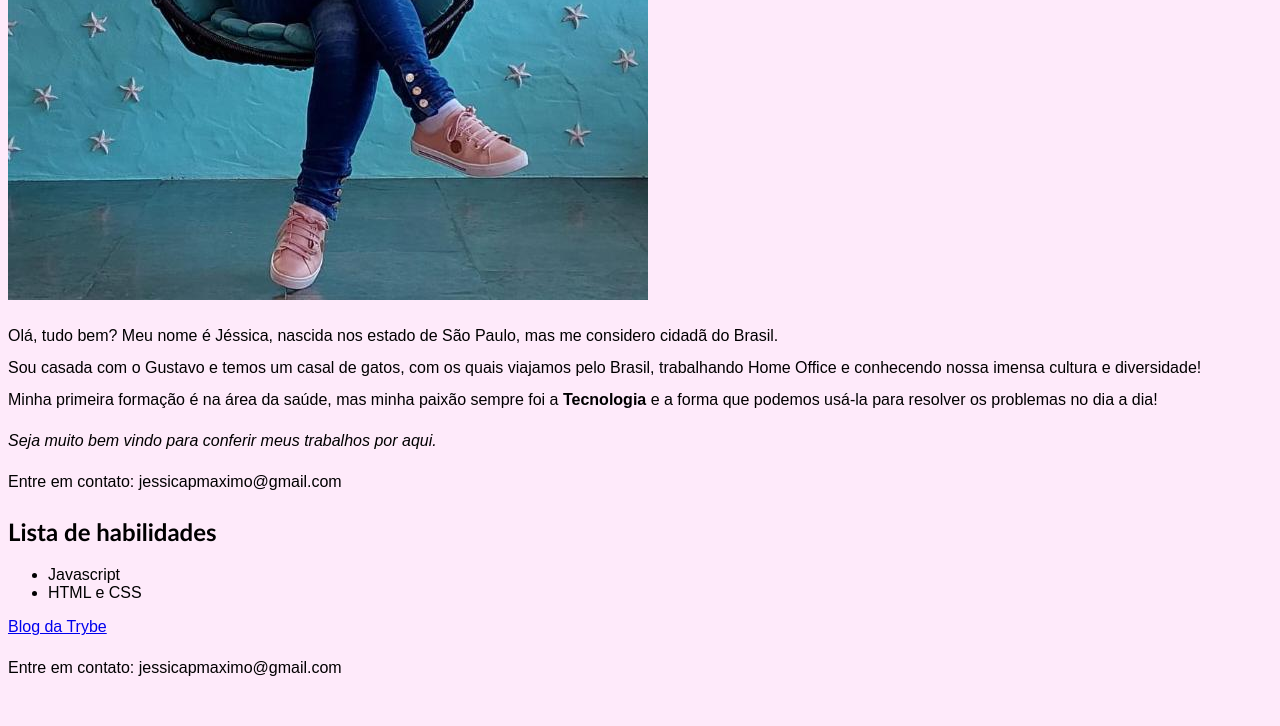
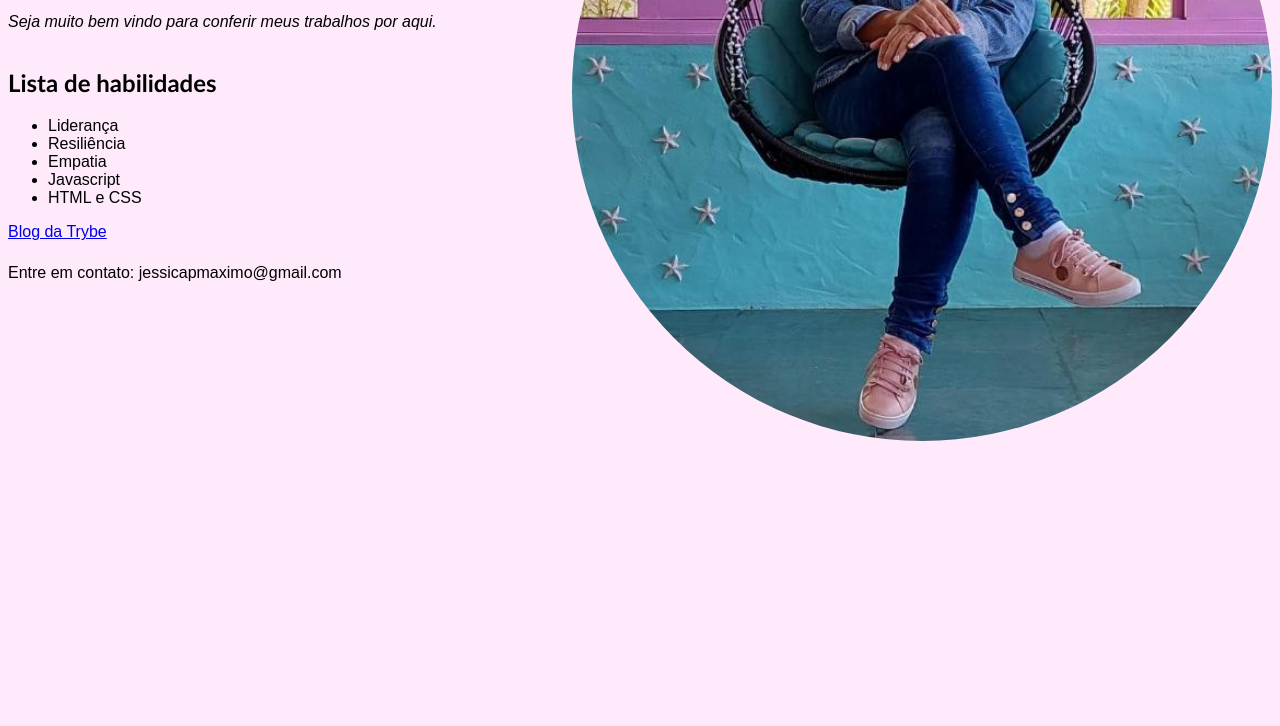
Before and after one commit to jessicapironato/jessicapironato.github.io, a plain HTML site: page index.html in a window 1280 px wide. Shown: the part 542-1268 px from the top of the page. After the commit the page ends 983 px from the top, so only its background shows below. Drawn offline with Linux system fonts and the light colour scheme.

Commit message:
Update index.html

```diff
--- a/index.html
+++ b/index.html
@@ -7,33 +7,43 @@
     <title>Portfólio</title>
 
     <link rel="stylesheet" href="style.css">
+    <link rel="preconnect" href="https://fonts.googleapis.com">
+<link rel="preconnect" href="https://fonts.gstatic.com" crossorigin>
+<link href="https://fonts.googleapis.com/css2?family=Satisfy&display=swap" rel="stylesheet">
 </head>
 <body>
     <h1>Jéssica Pironato Máximo Gama</h1>
-    <h2>Bem vindo ao meu cantinho!</h2>
+    <h2>Bem vindo ao meu cantinho!</h2> <br>
+
 
     <ul>
         <li><a href="#Sobre mim">Sobre mim</a></li>
         <li><a href="#Contato">Contato</a></li>
+        <br><br>
     </ul>
-    <img src="imagem/306736831_509428621035240_523261314051830966_n.jpg" alt="Mulher sentada em banco sorrindo">
+    <img align="right"src="imagem/306736831_509428621035240_523261314051830966_n.jpg" class="picture" alt="Mulher sentada em banco sorrindo">
 
     <p id="Sobre mim" >Olá, tudo bem? Meu nome é Jéssica, nascida nos estado de São Paulo, mas me considero cidadã do Brasil. <br>
         Sou casada com o Gustavo e temos um casal de gatos, com os quais viajamos pelo Brasil, trabalhando Home Office e conhecendo nossa imensa cultura e diversidade!<br>
          Minha primeira formação é na área da saúde, mas minha paixão sempre foi a <b>Tecnologia</b> e a forma que podemos usá-la para resolver os problemas no dia a dia!</p>
-         <i>Seja muito bem vindo para conferir meus trabalhos por aqui.</i>
-    <p id="Contato"> Entre em contato: jessicapmaximo@gmail.com</p>
+         <i>Seja muito bem vindo para conferir meus trabalhos por aqui.</i> <br> <br>
+
 
     <h2>Lista de habilidades</h2>
+
     <ul>
-    <li class="javascript">Javascript</li>
-    <li class="HTML e CSS">HTML e CSS</li>
+
+    <li> Liderança </li>
+    <li> Resiliência</li>
+    <li> Empatia</li>
+    <li>Javascript</li>
+    <li>HTML e CSS</li>
 
     </ul>
 
     <a href="https://blog.betrybe.com/"target="blank">Blog da Trybe</a>
+    <p id="Contato"> Entre em contato: jessicapmaximo@gmail.com</p> <br>
 
-    <p id="Contato"> Entre em contato: jessicapmaximo@gmail.com</p> <br>
 
 
 </body>
```
